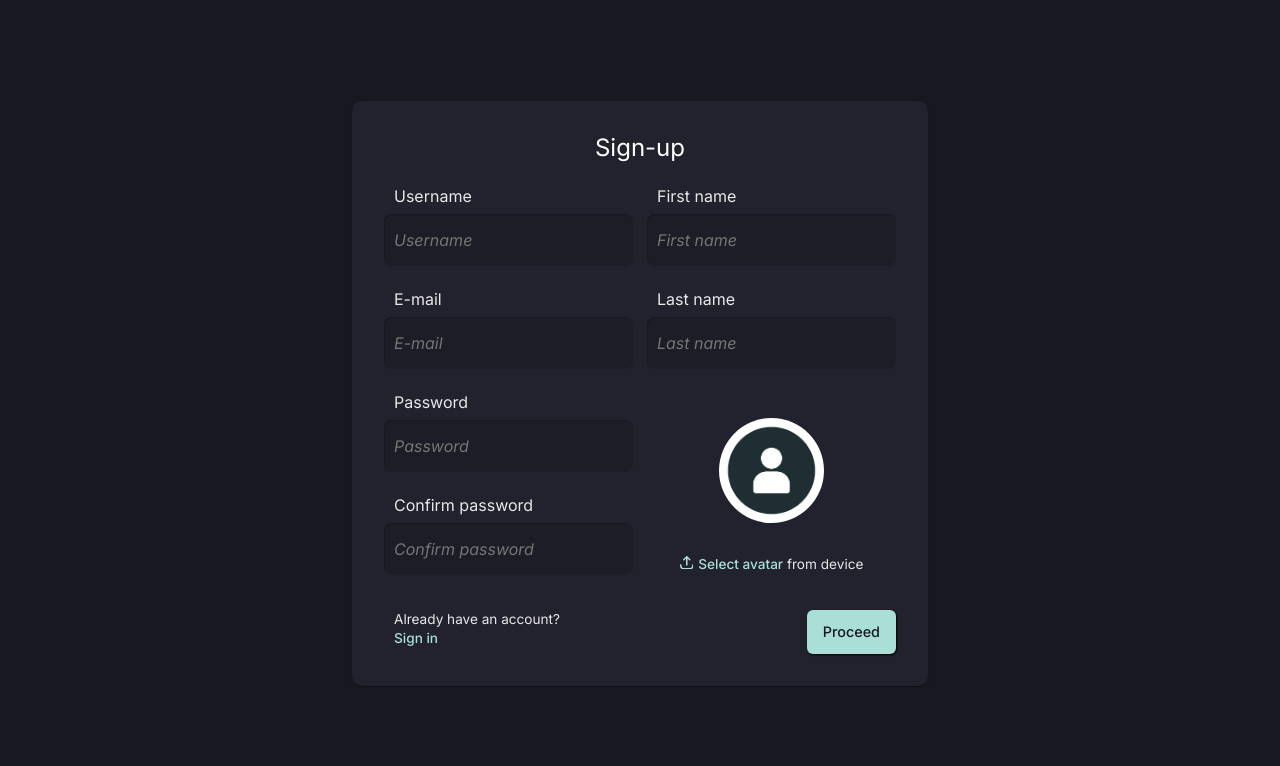
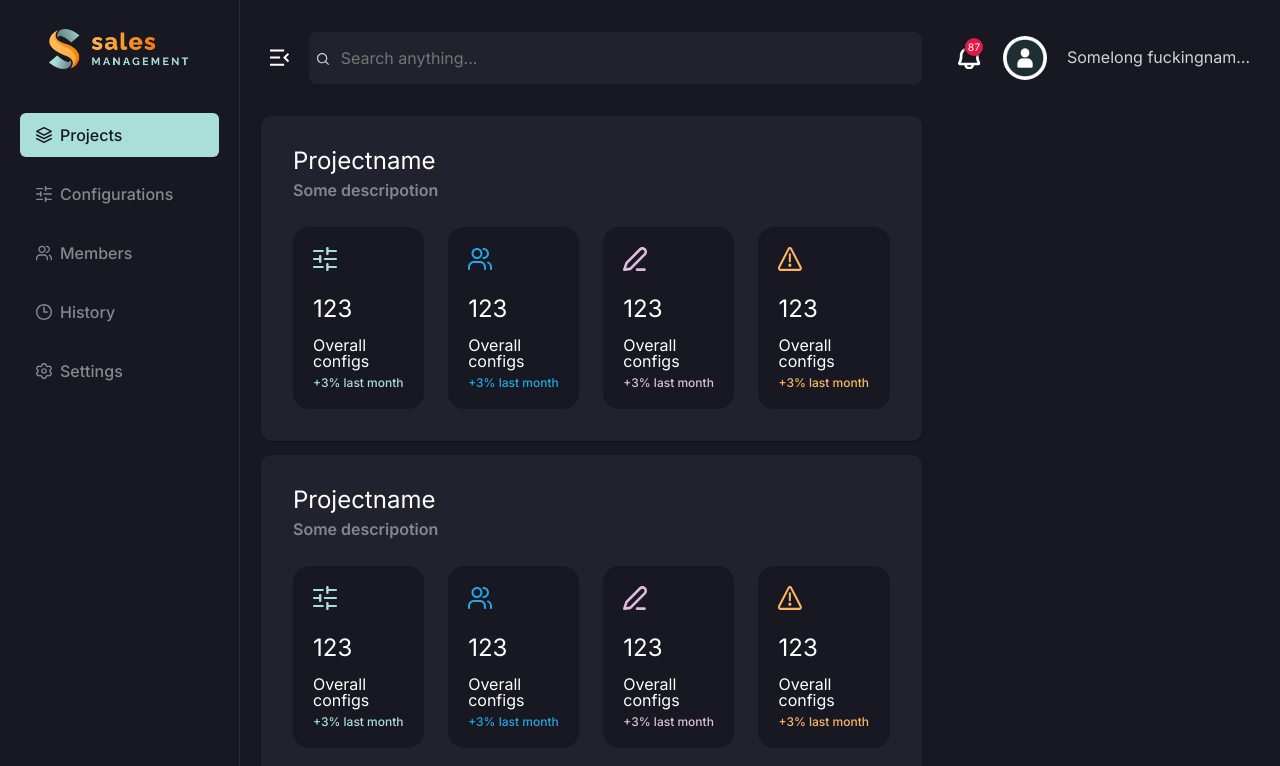
Before and after one commit to am-moving-lightspeed/configuration-dashboard, an Angular app in the folder client/: page /home in a window 1280 px wide. Before the commit this address led to /. Shown: the top 766 px of the page. Built offline with nearby package versions, Linux system fonts and the light colour scheme.

Commit message:
Basic routing

```diff
--- a/client/src/app/app.component.css
+++ b/client/src/app/app.component.css
@@ -1,29 +1,4 @@
 :host {
-  position: relative;
-  display: flex;
-
   width: 100%;
   height: 100%;
 }
-
-.main-container {
-  flex-basis: 100%;
-  max-height: 100%;
-  overflow-y: auto;
-}
-
-.main-container > * {
-  padding: 0 21px;
-}
-
-.page-content {
-  height: fit-content;
-}
-
-.aside-content {
-  position: sticky;
-  top: 116px;
-  right: 0;
-
-  height: min-content;
-}
--- a/client/src/app/app.component.html
+++ b/client/src/app/app.component.html
@@ -1,15 +1 @@
-<!-- <app-nav></app-nav>
-<div class="main-container">
-  <app-header></app-header>
-  <main class="page-content common-grid-container">
-    <section class="main-content common-grid-container__main">
-      <h2 class="invisible">Main content</h2>
-      <app-projects></app-projects>
-    </section>
-    <aside class="aside-content common-grid-container__aside">
-      <app-members-widget></app-members-widget>
-    </aside>
-  </main>
-</div> -->
-<!-- <app-login></app-login> -->
- <app-registration></app-registration>
+<router-outlet></router-outlet>
--- a/client/src/app/app.component.ts
+++ b/client/src/app/app.component.ts
@@ -1,30 +1,11 @@
 import { Component } from '@angular/core';
 import { RouterOutlet } from '@angular/router';
-
-import { NavigationComponent } from './navigation/navigation.component';
-import { HeaderComponent } from './header/header.component';
-import { ProjectsComponent } from './projects/projects.component';
-import { SearchComponent } from './shared/search/search.component';
-import { MembersWidgetComponent } from './shared/members-widget/members-widget.component';
-import { LoginComponent } from './auth/login/login.component';
-import { RegistrationComponent } from "./auth/registration/registration.component";
 
 @Component({
   selector: 'app-root',
   standalone: true,
-  imports: [
-    RouterOutlet,
-    NavigationComponent,
-    HeaderComponent,
-    ProjectsComponent,
-    SearchComponent,
-    MembersWidgetComponent,
-    LoginComponent,
-    RegistrationComponent
-],
+  imports: [RouterOutlet],
   templateUrl: './app.component.html',
   styleUrl: './app.component.css'
 })
-export class AppComponent {
-  title = 'client';
-}
+export class AppComponent {}
--- a/client/src/app/app.routes.ts
+++ b/client/src/app/app.routes.ts
@@ -1,3 +1,14 @@
 import { Routes } from '@angular/router';
 
-export const routes: Routes = [];
+import { routes as authRoutes } from './auth/auth.routes';
+import { routes as dashboardRoutes } from './dashboard/dashboard.routes';
+
+export const routes: Routes = [
+  {
+    path: '',
+    redirectTo: '/home',
+    pathMatch: 'full'
+  },
+  ...authRoutes,
+  ...dashboardRoutes
+];
--- /dev/null
+++ b/client/src/app/dashboard/dashboard.component.css
@@ -0,0 +1,29 @@
+:host {
+  position: relative;
+  display: flex;
+
+  width: 100%;
+  height: 100%;
+}
+
+.main-container {
+  flex-basis: 100%;
+  max-height: 100%;
+  overflow-y: auto;
+}
+
+.main-container > * {
+  padding: 0 21px;
+}
+
+.page-content {
+  height: fit-content;
+}
+
+.aside-content {
+  position: sticky;
+  top: 116px;
+  right: 0;
+
+  height: min-content;
+}
--- /dev/null
+++ b/client/src/app/dashboard/dashboard.component.html
@@ -0,0 +1,13 @@
+<app-nav></app-nav>
+<div class="main-container">
+  <app-header></app-header>
+  <main class="page-content common-grid-container">
+    <section class="main-content common-grid-container__main">
+      <h2 class="invisible">Main content</h2>
+      <app-projects></app-projects>
+    </section>
+    <aside class="aside-content common-grid-container__aside">
+      <!-- <app-members-widget></app-members-widget> -->
+    </aside>
+  </main>
+</div>
```
Also changed, not shown: client/src/app/app.config.ts (+5 -2 lines), client/src/app/auth/auth.routes.ts (added, +15 -0 lines), client/src/app/dashboard/dashboard.component.ts (added, +14 -0 lines), client/src/app/dashboard/dashboard.routes.ts (added, +10 -0 lines).
